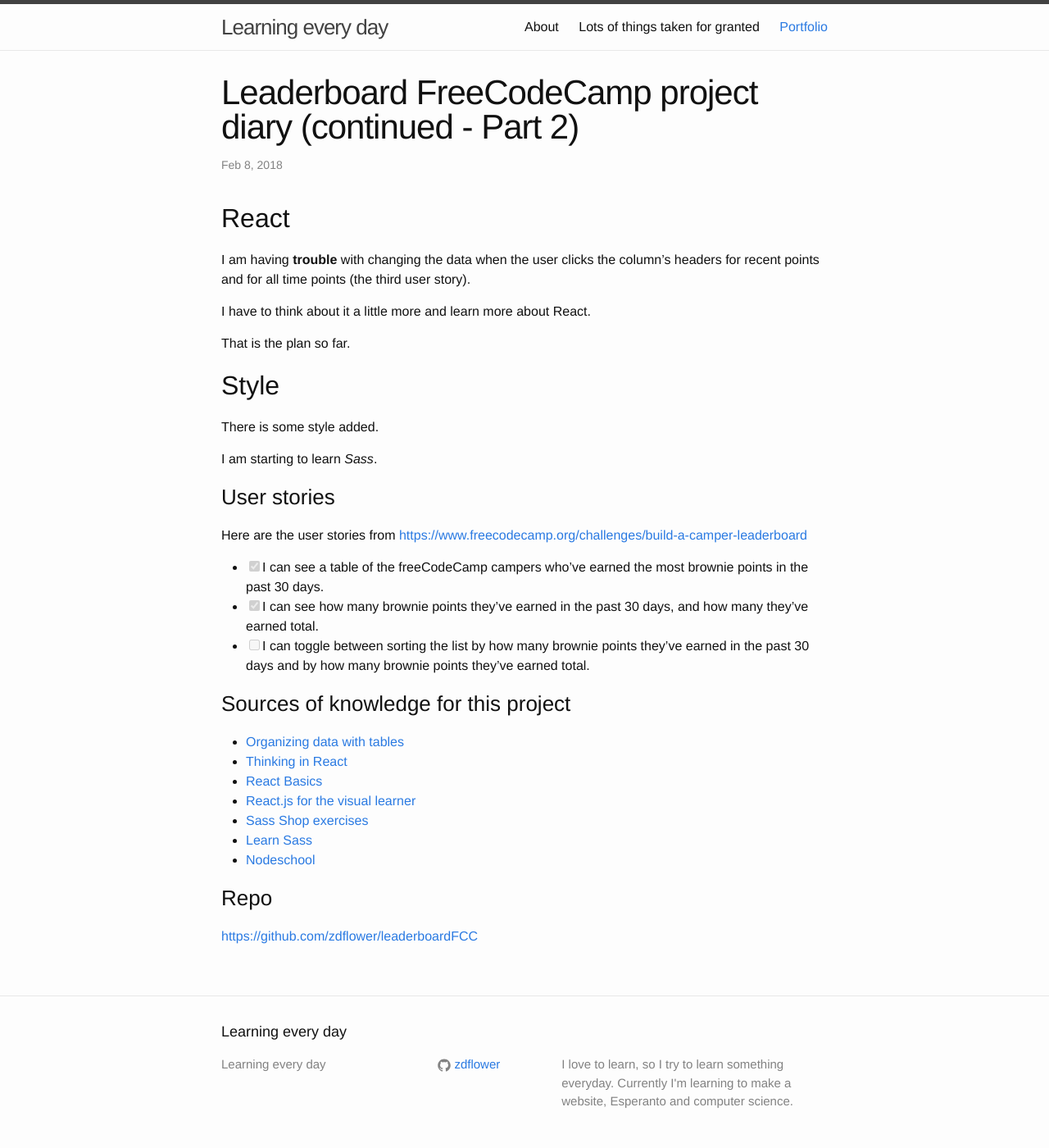
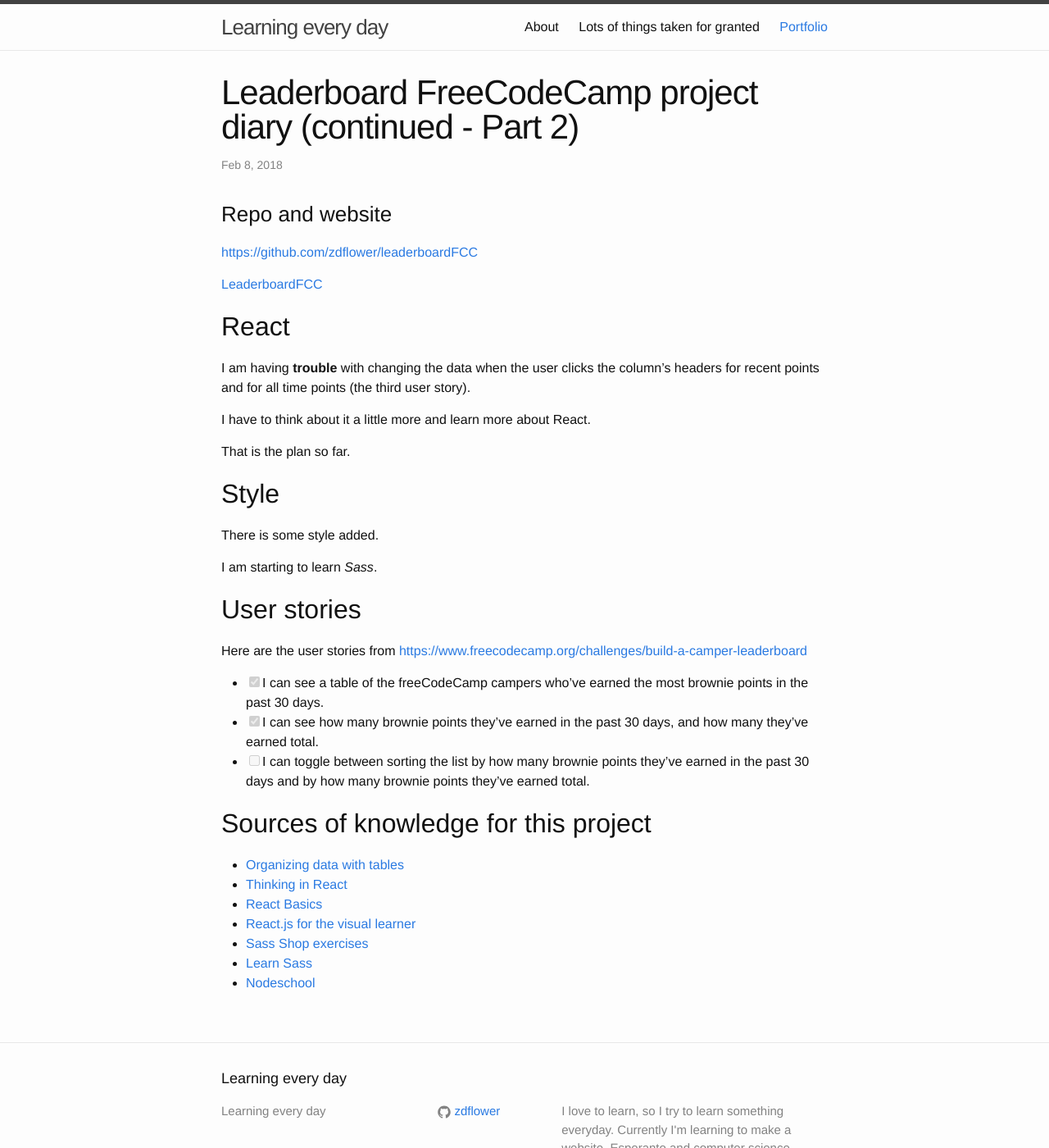
Before and after one commit to zdflower/zdflower.github.io, a Jekyll site: the page built from _posts/2018-02-08-FCC-Project-Leaderboard-Continued-Part-2.markdown, in a window 1280 px wide and 1400 px high. Shown: the whole window at 82% size. Built offline with Jekyll 4.4.1, drawn with Linux system fonts in a browser that asks for light colours.

Commit message:
Add web page link

```diff
--- a/_posts/2018-02-07-FCC-Project-Leaderboard-Continued.markdown
+++ b/_posts/2018-02-07-FCC-Project-Leaderboard-Continued.markdown
@@ -49,6 +49,8 @@ Here are the user stories from [https://www.freecodecamp.org/challenges/build-a-
 * [Thinking in React](https://facebook.github.io/react/docs/thinking-in-react.html)
 * [React Basics](https://www.youtube.com/watch?v=QqLkkBKVDyM)
 
-### Repo
+### Repo and website
 
 [https://github.com/zdflower/leaderboardFCC](https://github.com/zdflower/leaderboardFCC)
+
+[LeaderboardFCC](https://codepen.io/zdflower/pen/vdyjXb)
--- a/_posts/2018-02-07-Start-FCC-Project-Leaderboard.markdown
+++ b/_posts/2018-02-07-Start-FCC-Project-Leaderboard.markdown
@@ -19,6 +19,9 @@ I am thinking of dividing the problem in parts and explore them one by one and t
 
 For example, before getting the info from the apis in the page, I downloaded the data and will leave dealing with the apis for another time and will focus first on how to toggle between the different orders of the lists.
 
-### Repo
+
+### Repo and website
 
 [https://github.com/zdflower/leaderboardFCC](https://github.com/zdflower/leaderboardFCC)
+
+[LeaderboardFCC](https://codepen.io/zdflower/pen/vdyjXb)
--- a/_posts/2018-02-08-FCC-Project-Leaderboard-Continued-Part-2.markdown
+++ b/_posts/2018-02-08-FCC-Project-Leaderboard-Continued-Part-2.markdown
@@ -3,6 +3,12 @@ layout: post
 title: Leaderboard FreeCodeCamp project diary (continued - Part 2)
 date: 2018-02-08
 ---
+
+### Repo and website
+
+[https://github.com/zdflower/leaderboardFCC](https://github.com/zdflower/leaderboardFCC)
+
+[LeaderboardFCC](https://codepen.io/zdflower/pen/vdyjXb)
 
 ## React
 
@@ -20,7 +26,7 @@ There is some style added.
 I am starting to learn _Sass_.
 
 
-### User stories
+## User stories
 
 Here are the user stories from [https://www.freecodecamp.org/challenges/build-a-camper-leaderboard](https://www.freecodecamp.org/challenges/build-a-camper-leaderboard)
 
@@ -28,7 +34,7 @@ Here are the user stories from [https://www.freecodecamp.org/challenges/build-a-
 - [x] I can see how many brownie points they've earned in the past 30 days, and how many they've earned total.
 - [ ] I can toggle between sorting the list by how many brownie points they've earned in the past 30 days and by how many brownie points they've earned total.
 
-### Sources of knowledge for this project
+## Sources of knowledge for this project
 
 * [Organizing data with tables](http://learn.shayhowe.com/html-css/organizing-data-with-tables/)
 * [Thinking in React](https://facebook.github.io/react/docs/thinking-in-react.html)
```
Also changed, not shown: other parts of _posts/2018-02-08-FCC-Project-Leaderboard-Continued-Part-2.markdown (+0 -4 lines), _posts/2018-02-08-FCC-Project-Leaderboard-Continued-Part-3.markdown (+7 -5 lines), _posts/2018-02-08-FCC-Project-Leaderboard-Continued-Part-4.markdown (+6 -4 lines).
